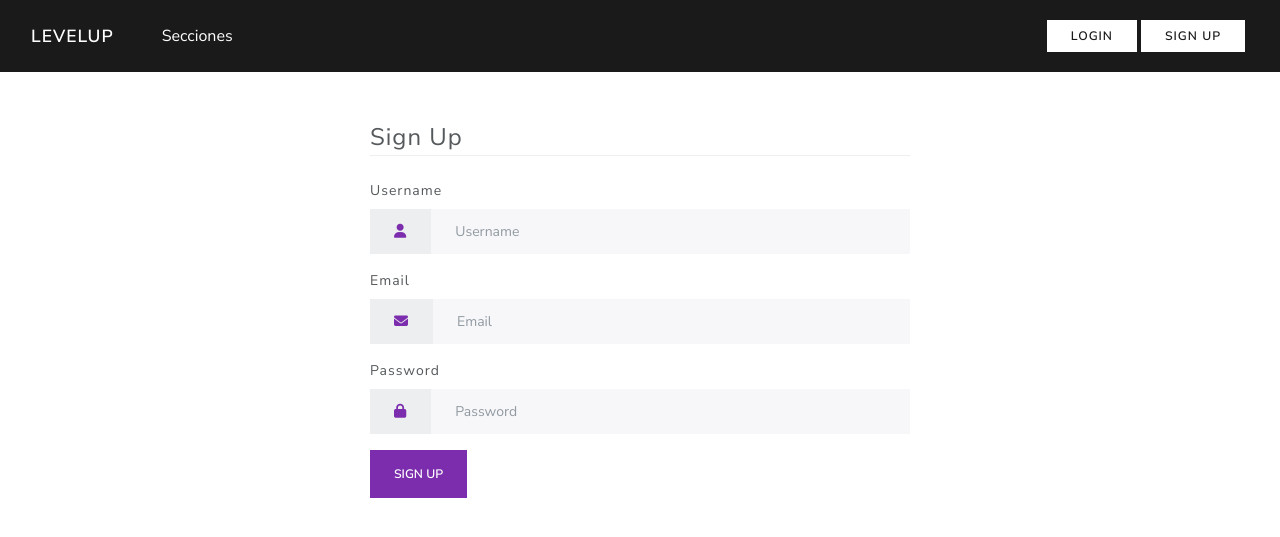
After one commit to NickGalindo/EDA-LevelUp, a Django app: page /auth/signup in a window 1280 px wide. The commit adds this page. Shown: the top 537 px of the page. Run offline with Django 3.2, Linux system fonts and the light colour scheme; some libraries are stand-ins or nearby versions.

Commit message:
Changed login and signup and added authorization checks

```diff
--- /dev/null
+++ b/LevelUp/main/forms.py
@@ -0,0 +1,64 @@
+from django import forms
+from django.contrib.auth.models import User
+from django.forms.utils import ErrorList
+
+#Custom error messages
+class CustomError(ErrorList):
+    def as_ul(self):
+        if not self:
+            return ''
+        return '<ul class="text-danger">%s</ul>' % ''.join(['<li>%s</li>' % e for e in self])
+
+#Forms
+class signup_form(forms.Form):
+    username = forms.CharField(
+        max_length=100,
+        label='Username',
+        widget=forms.TextInput(
+            attrs={'class':'form-control', 'placeholder':'Username'}
+        )
+    )
+    email = forms.EmailField(
+        max_length=100,
+        label='Email',
+        widget=forms.EmailInput(
+            attrs={'class':'form-control', 'placeholder':'Email'}
+        )
+    )
+    password = forms.CharField(
+        max_length=100,
+        label='Password',
+        widget=forms.PasswordInput(
+            attrs={'class':'form-control', 'placeholder':'Password'}
+        )
+    )
+
+    def clean_username(self):
+        username = self.cleaned_data['username']
+
+        if User.objects.filter(username=username).exists():
+            raise forms.ValidationError(f"Username {username} is already in use!")
+        return username
+
+    def clean_email(self):
+        email = self.cleaned_data['email']
+
+        if User.objects.filter(email=email).exists():
+            raise forms.ValidationError(f"Email {email} is already in use!")
+        return email
+
+class login_form(forms.Form):
+    username = forms.CharField(
+        max_length=100,
+        label='Username',
+        widget=forms.TextInput(
+            attrs={'class':'form-control', 'placeholder':'Username'}
+        )
+    )
+    password = forms.CharField(
+        max_length=100,
+        label='Password',
+        widget=forms.PasswordInput(
+            attrs={'class':'form-control', 'placeholder':'Password'}
+        )
+    )
--- /dev/null
+++ b/LevelUp/main/templates/authentication/signup.html
@@ -0,0 +1,53 @@
+{% extends 'basetemplate.html' %}
+{% block content %}
+<br>
+<div class="container">
+  <div class="row justify-content-center">
+    <div class="col-xl-6">
+      <legend class="border-bottom mb-4">Sign Up</legend>
+      <div class="content-section">
+        <form method="POST" action="">
+          {% csrf_token %}
+          <div class="form-group">
+            <label class="control-label" for="{{ form.username.id_for_label }}">
+              Username
+            </label>
+            {{ form.username.errors }}
+            <div class="input-group">
+              <div class="input-group-text">
+                <i class="fas fa-user" style="color:#7C2DAD"></i>
+              </div>
+              {{ form.username }}
+            </div>
+          </div>
+          <div class="form-group">
+            <label class="control-label" for="{{ form.email.id_for_label }}">
+              Email
+            </label>
+            {{ form.email.errors }}
+            <div class="input-group">
+              <div class="input-group-text">
+                <i class="fas fa-envelope" style="color:#7C2DAD"></i>
+              </div>
+              {{ form.email }}
+            </div>
+          </div>
+          <div class="form-group">
+            <label class="control-label" for="{{ form.password.id_for_label }}">
+              Password
+            </label>
+            {{ form.password.errors }}
+            <div class="input-group">
+              <div class="input-group-text">
+                <i class="fas fa-lock" style="color:#7C2DAD"></i>
+              </div>
+              {{ form.password }}
+            </div>
+          </div>
+          <input style="background-color:#7C2DAD" class="btn btn-primary" type="submit" value="Sign Up">
+        </form>
+      </div>
+    </div>
+  </div>
+</div>
+{% endblock content %}
--- a/LevelUp/main/templates/basetemplate.html
+++ b/LevelUp/main/templates/basetemplate.html
@@ -83,7 +83,8 @@
 </head>
 
 <body>
-    <nav class="navbar navbar-expand-lg navbar-dark bg-primary">
+    <nav class="navbar navbar-expand-lg navbar-dark bg-primary py-2">
+      <div class="container-fluid">
         <a class="navbar-brand" href="{% url 'login' %}">LevelUp</a>
         <button class="navbar-toggler" type="button" data-toggle="collapse" data-target="#navbarColor01" aria-controls="navbarColor01" aria-expanded="false" aria-label="Toggle navigation">
           <span class="navbar-toggler-icon"></span>
@@ -100,6 +101,9 @@
                 </div>
               </div>
           </ul>
+          <a class="btn btn-secondary mr-1 py-1 px-4" href="{% url 'login' %}">Login</a>
+          <a class="btn btn-secondary mr-1 py-1 px-4" href="{% url 'sign up' %}">Sign Up</a>
+        </div>
       </div>
     </nav>
 
@@ -118,7 +122,7 @@
     <script src="https://code.jquery.com/jquery-3.3.1.slim.min.js" integrity="sha384-q8i/X+965DzO0rT7abK41JStQIAqVgRVzpbzo5smXKp4YfRvH+8abtTE1Pi6jizo" crossorigin="anonymous"></script>
     <script src="https://cdnjs.cloudflare.com/ajax/libs/popper.js/1.14.7/umd/popper.min.js" integrity="sha384-UO2eT0CpHqdSJQ6hJty5KVphtPhzWj9WO1clHTMGa3JDZwrnQq4sF86dIHNDz0W1" crossorigin="anonymous"></script>
     <script src="https://stackpath.bootstrapcdn.com/bootstrap/4.3.1/js/bootstrap.min.js" integrity="sha384-JjSmVgyd0p3pXB1rRibZUAYoIIy6OrQ6VrjIEaFf/nJGzIxFDsf4x0xIM+B07jRM" crossorigin="anonymous"></script>
-    <script src="https://kit.fontawesome.com/6762053e2b.js" crossorigin="anonymous"></script>
+    <script src="https://kit.fontawesome.com/211962e7dd.js" crossorigin="anonymous"></script>
 </body>
 
 </html>
--- a/LevelUp/main/urls.py
+++ b/LevelUp/main/urls.py
@@ -7,7 +7,8 @@ from django.urls import path, include
 from . import views
 
 urlpatterns = [
-    path('login', views.login, name='login'),
+    path('auth/login', views.login, name='login'),
+    path('auth/signup', views.sign_up, name='sign up'),
     path('volume', views.volume, name='volume'),
     path('queue365', views.queue_365, name='queue_365'),
     path('pyramid', views.pyramid, name='pyramid'),
--- a/LevelUp/main/views.py
+++ b/LevelUp/main/views.py
@@ -1,11 +1,40 @@
+from typing import List, Dict, Any
+import subprocess
 from django.shortcuts import render
+from django.contrib.auth.models import User
+from django.contrib import auth
+
 from generator.generate import createUsers, createSpecialUsers, specialUsersExist, usersExist
 from generator.queue_365 import queue_workouts
 from generator.pyramid_stack import generate_workout
-from typing import List, Dict, Any
-import subprocess
 
+from . import forms
 # Create your views here.
+
+#registration site
+def sign_up(request: Any):
+    """
+    View for sign up site
+    :param request: The request passed in by the webview
+    """
+    context = {'title': 'Sign Up'}
+    status = 'InitRegistration'
+    form = None
+
+    if request.method == 'POST':
+        form = forms.signup_form(request.POST, error_class=forms.CustomError)
+
+        if form.is_valid():
+            data = form.cleaned_data
+            user = User.objects.create_user(data["username"], data["email"], data["password"])
+            user.save()
+            auth.login(request, user)
+    else:
+        form = forms.signup_form(error_class=forms.CustomError)
+
+    context['form'] = form
+    context['status'] = status
+    return render(request=request, template_name='authentication/signup.html', context=context)
 
 
 # login Site
@@ -15,22 +44,27 @@ def login(request: Any):
     :param request: The request passed in by the webview
     """
 
-    context = {'title': 'Login', 'status':'Initial'}
+    context = {'title': 'Login'}
+    status = 'InitLogin'
+    form = None
 
-    """
-    if not usersExist():
-        createUsers()
-        context["status"] = "Success"
-        """
+    if request.method == 'POST':
+        form = forms.login_form(request.POST)
 
+        if form.is_valid():
+            data = form.cleaned_data
+            user = auth.authenticate(request, username=data["username"], password=data["password"])
 
-    """if not specialUsersExist():
-        createSpecialUsers()
-        context["status"] = "Success"
-    """
+            if user is not None:
+                auth.login(request, user)
+            else:
+                status = 'LoginFail'
+    else:
+        form = forms.signup_form()
 
-
-    return render(request=request, template_name='login/login.html', context=context)
+    context['status'] = status
+    context['form'] = form
+    return render(request=request, template_name='authentication/login.html', context=context)
 
 
 def volume(request: Any):
```
Also changed, not shown: LevelUp/main/templates/authentication/login.html (added, +45 -0 lines), LevelUp/main/templates/login/login.html (deleted, +0 -28 lines). Lines whose indentation alone changed are shown as unchanged.
